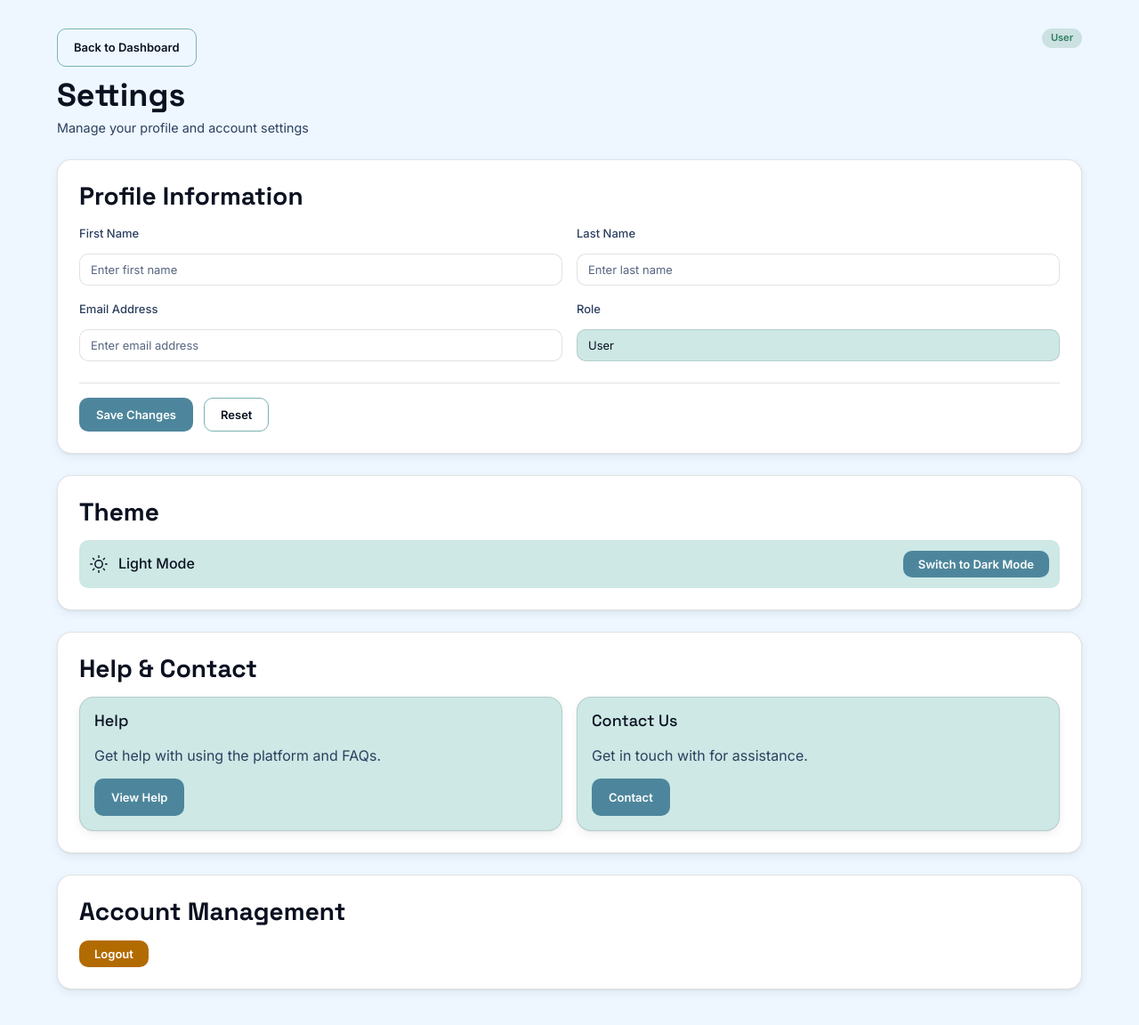
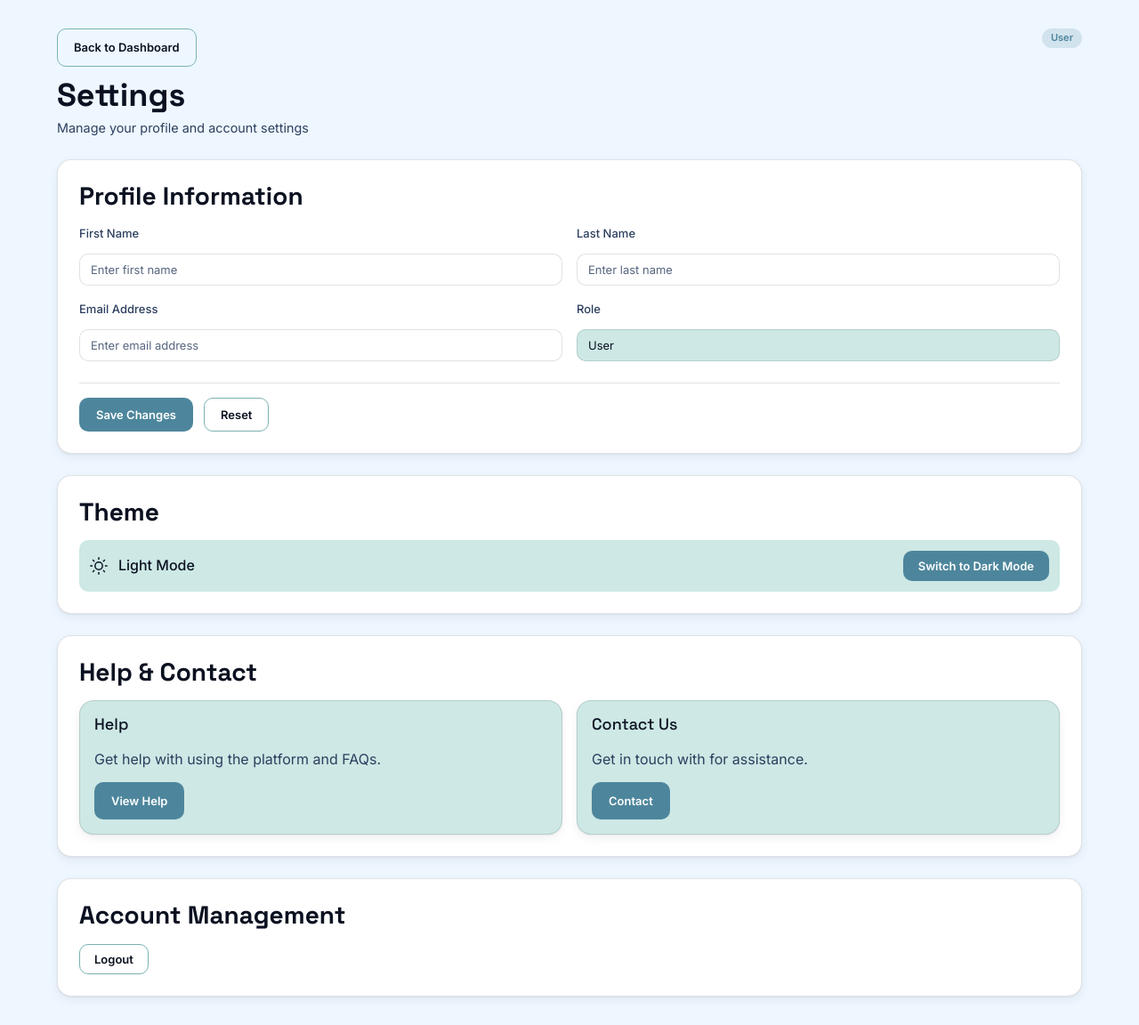
Before and after one commit to COS301-SE-2026/OptiGrid, a Next.js app in the folder frontend/: page /settings in a window 1280 px wide. Shown: the whole page at 89% size. Built offline with nearby package versions, Linux system fonts and the light colour scheme; no server answers.

Commit message:
fix(style): refactor inline style badges and and buttons

```diff
--- a/frontend/app/settings/page.tsx
+++ b/frontend/app/settings/page.tsx
@@ -172,7 +172,7 @@ export default function SettingsPage() {
               <h1 className="dashboard-title" style={{ marginTop: "var(--space-3)" }}>Settings</h1>
               <div className="dashboard-subtitle">Manage your profile and account settings</div>
             </div>
-            <div className="badge badge-success" style={{ display: "inline-flex" }}>
+            <div className="badge badge-default" style={{ display: "inline-flex" }}>
               {profile.role.charAt(0).toUpperCase() + profile.role.slice(1)}
             </div>
           </div>
@@ -284,7 +284,7 @@ export default function SettingsPage() {
                 type="button"
                 onClick={handleThemeToggle}
                 className="btn btn-primary"
-                style={{ padding: "6px 16px", fontSize: "var(--fs-small)" }}
+                style={{ padding: "var(--space-2) var(--space-4)", fontSize: "var(--fs-small)" }}
               >
                 Switch to {theme === "light" ? "Dark" : "Light"} Mode
               </button>
@@ -347,11 +347,9 @@ export default function SettingsPage() {
               <button
                 type="button"
                 onClick={handleLogout}
-                className="btn"
+                className="btn btn-secondary"
                 style={{
-                  backgroundColor: "var(--brand-warning)",
-                  color: "white",
-                  padding: "6px 16px",
+                  padding: "var(--space-2) var(--space-4)",
                   fontSize: "var(--fs-small)",
                 }}
               >
@@ -363,7 +361,7 @@ export default function SettingsPage() {
                 onClick={() => setShowDeleteModal(true)}
                 className="btn btn-danger"
                 style={{
-                  padding: "6px 16px",
+                  padding: "var(--space-2) var(--space-4)",
                   fontSize: "var(--fs-small)",
                 }}
               >
```
Also changed, not shown: frontend/app/(dashboard)/useradmin/page.tsx (+11 -19 lines), frontend/components/DeleteModal.tsx (+4 -4 lines).
